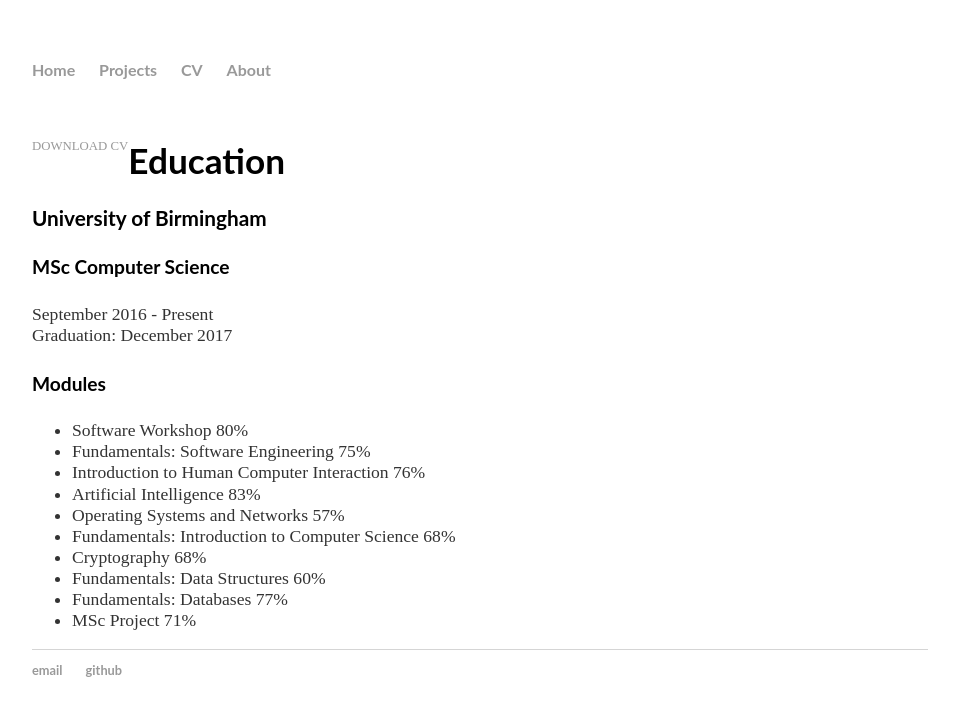
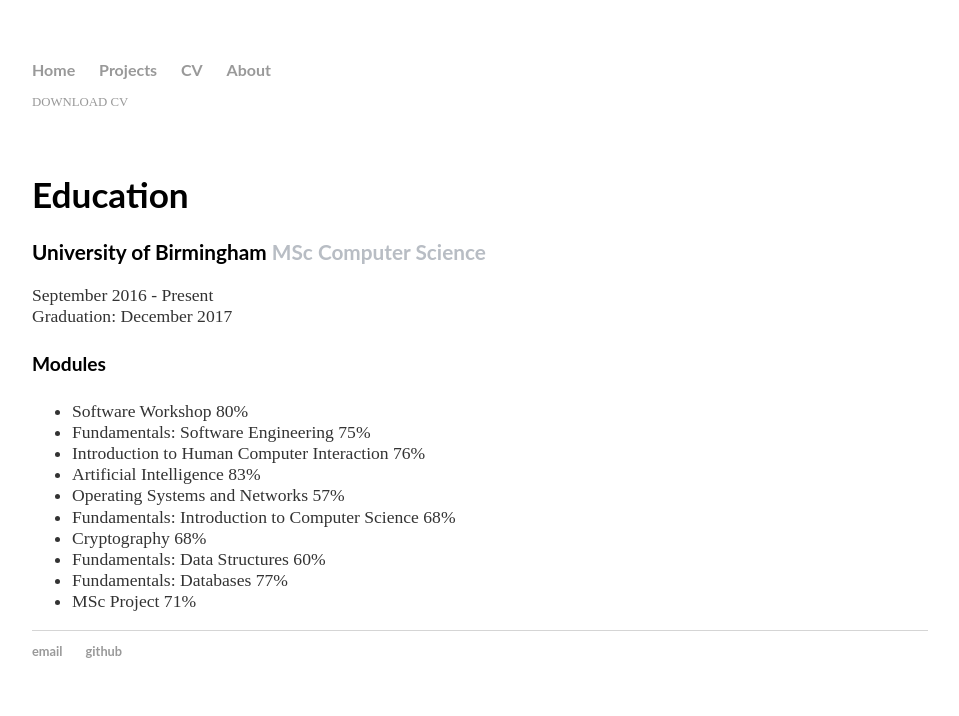
Before and after one commit to sosnovska/Portfolio-old-version, a Jekyll site: the page built from cv/index.html, in a window 1280 px wide. Shown: the top 716 px of the page, without its empty margins (160-1119 px from the left). Built offline with Jekyll 4.4.1, drawn with Linux system fonts in a browser that asks for light colours.

Commit message:
grey span class css

```diff
--- a/css/main.css
+++ b/css/main.css
@@ -10,6 +10,7 @@
 h2 { font-size: 1.6em; }
 h3 { font-size: 1.3em; }
 h4 { font-size: 1.2em; }
+span.grey { color:#b8bdc4;font-weight:bold;font-family: 'Lato', sans-serif;font-size:20 }
 
 nav ul, footer ul { font-size: 1em; font-family: 'Lato', sans-serif; padding: 0px; list-style: none; font-weight: bold; }
 nav ul li, footer ul li { display: inline; margin-right: 20px; }
--- a/cv/index.html
+++ b/cv/index.html
@@ -4,12 +4,11 @@
 ---
 
 <div class="cv">
-		<a href="/cv/CV.pdf" class="download" title="Download CV as PDF">Download CV</a>
+		<a href="/cv/CV.pdf" class="download" title="Download CV as PDF">Download CV</a><br>
 	</div>
     <div class="blurb">
         <h1>Education</h1>
-        <h3>University of Birmingham</h3>
-            <h4>MSc Computer Science</h4>
+        <h3>University of Birmingham <span class="grey"> MSc Computer Science</span></h3>
             <p>September 2016 - Present<br>Graduation: December 2017</p>
             <p></p>
 
```
